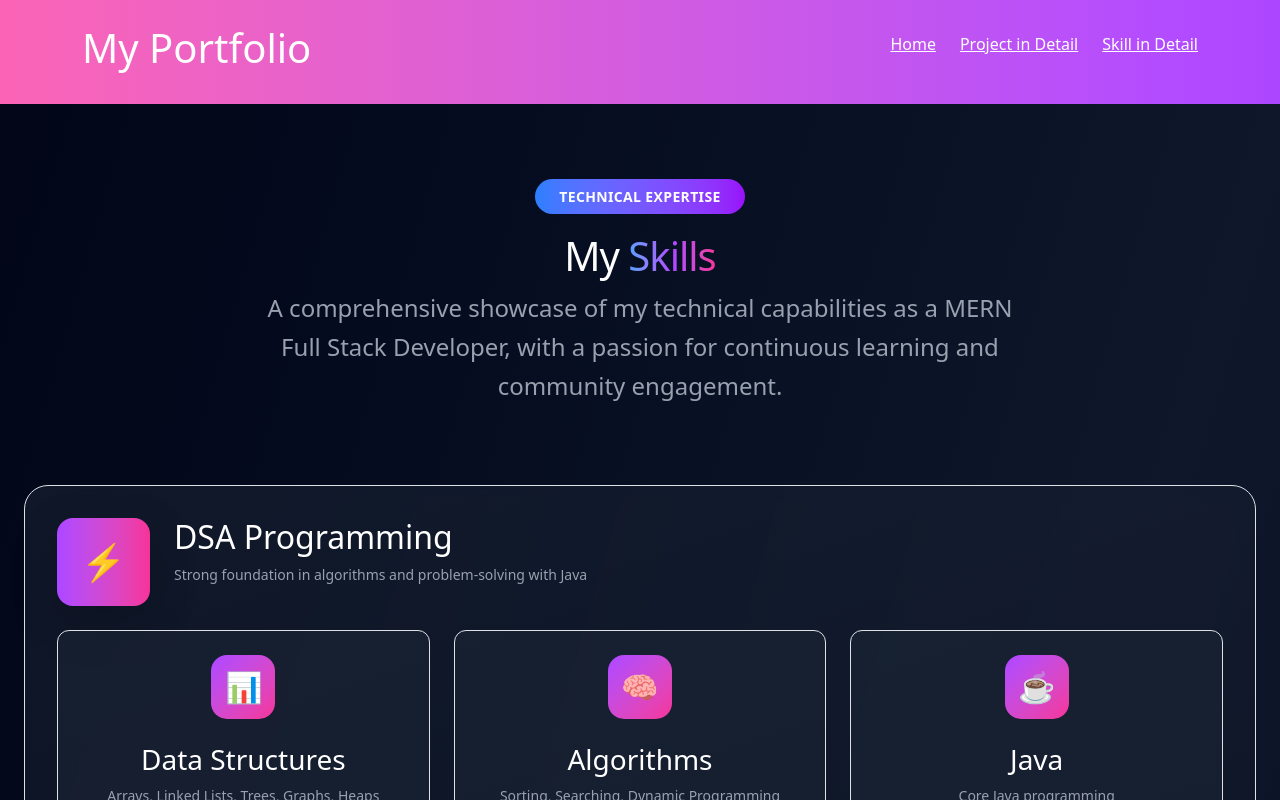
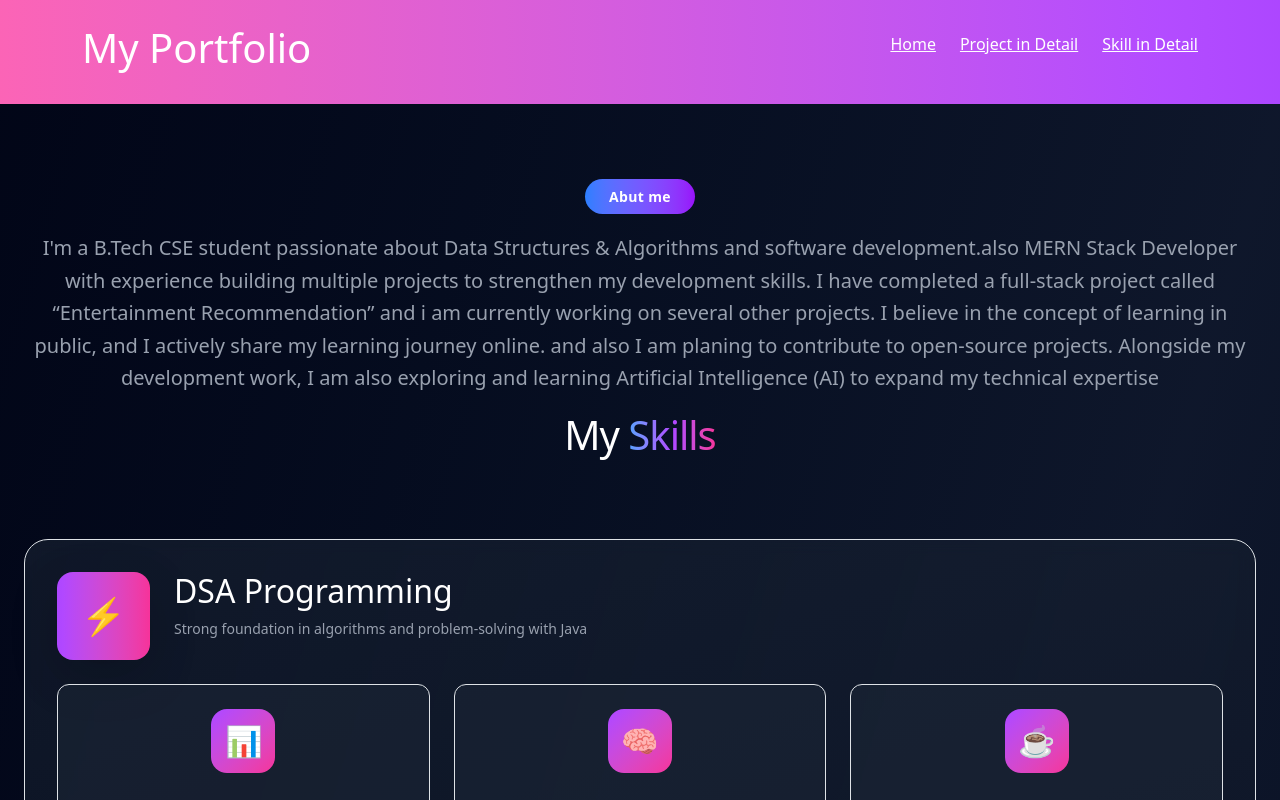
Before and after one commit to Amjadkhan9756/Portfolio, a React (Vite) app: page /Skill in a window 1280 px wide. Shown: the top 800 px of the page. Built offline with nearby package versions, Linux system fonts and the light colour scheme.

Commit message:
new update

```diff
--- a/src/Component/Skill.jsx
+++ b/src/Component/Skill.jsx
@@ -108,20 +108,28 @@ function Skill() {
         <div className="text-center mb-20">
           <div className="inline-block mb-4">
             <span className="bg-gradient-to-r from-blue-500 to-purple-600 text-white px-4 py-2 rounded-full text-sm font-semibold tracking-wide">
-              TECHNICAL EXPERTISE
+              Abut me
             </span>
           </div>
-          <h1 className="text-6xl md:text-7xl font-extrabold text-white mb-6 tracking-tight">
+
+          <p className="text-gray-400 text-xl mx-auto leading-relaxed">
+            I'm a B.Tech CSE student passionate about Data Structures &
+            Algorithms and software development.also MERN Stack Developer with
+            experience building multiple projects to strengthen my development
+            skills. I have completed a full-stack project called “Entertainment
+            Recommendation” and i am currently working on several other
+            projects. I believe in the concept of learning in public, and I
+            actively share my learning journey online. and also I am planing to
+            contribute to open-source projects. Alongside my development work, I
+            am also exploring and learning Artificial Intelligence (AI) to
+            expand my technical expertise
+          </p>
+           <h1 className="text-6xl md:text-7xl font-extrabold text-white mb-6 tracking-tight">
             My{" "}
             <span className="bg-gradient-to-r from-blue-400 via-purple-500 to-pink-500 bg-clip-text text-transparent">
               Skills
             </span>
           </h1>
-          <p className="text-gray-400 text-xl md:text-2xl max-w-3xl mx-auto leading-relaxed">
-            A comprehensive showcase of my technical capabilities as a MERN Full
-            Stack Developer, with a passion for continuous learning and
-            community engagement.
-          </p>
         </div>
 
         {/* Skills Grid */}
```
